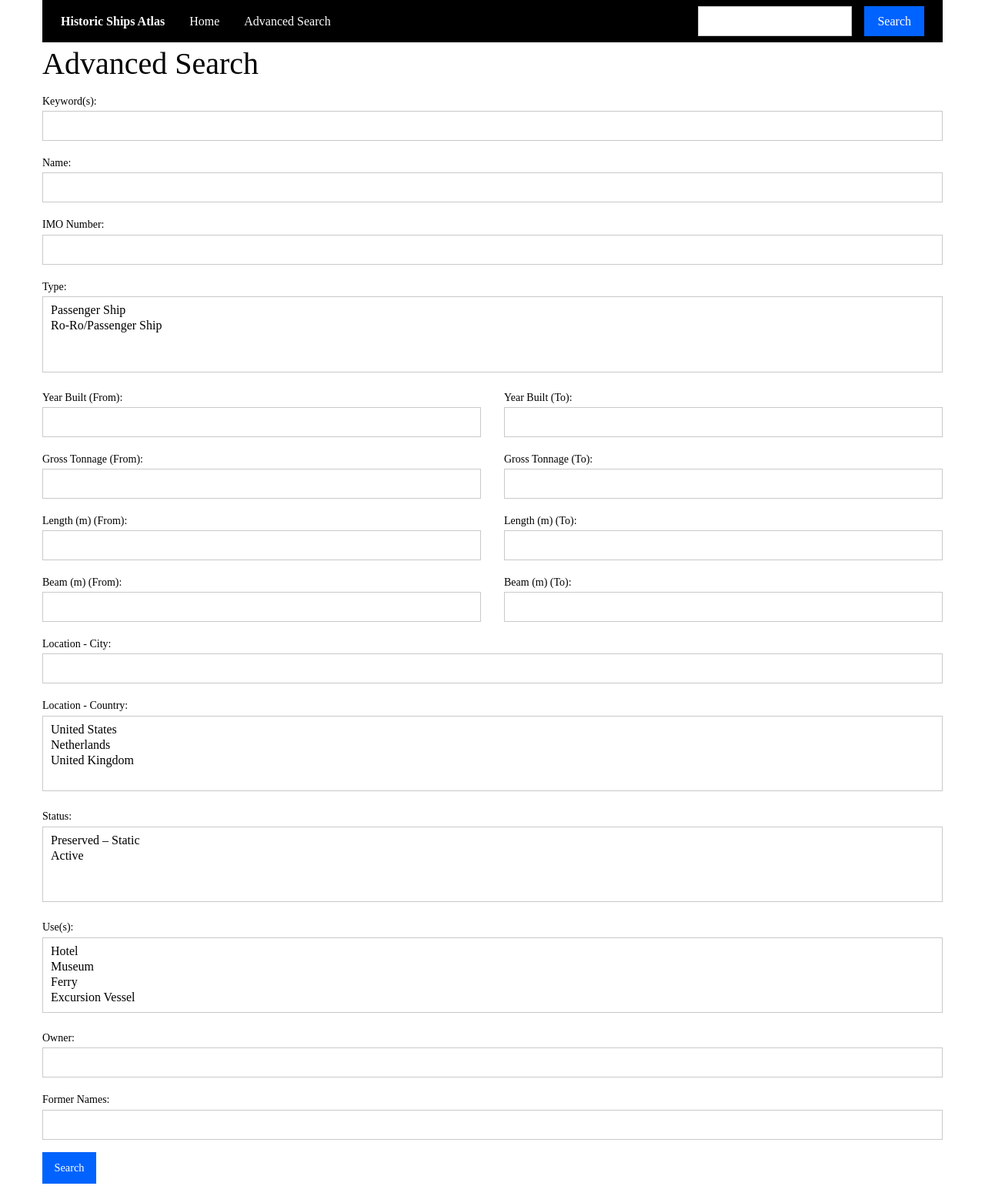
After one commit to donewman/historicshipsatlas2, a Django app: page /atlas/advancedsearch/ in a window 1280 px wide. The commit adds this page. Shown: the whole page at 77% size. Run offline with Django 3.2, Linux system fonts and the light colour scheme; data comes from the database, SQL or seed files in the repository; some libraries are stand-ins or nearby versions; some web fonts are replaced.

Commit message:
Added advanced search form; minor formatting cleanup in templates

```diff
--- a/atlas/context_processors.py
+++ b/atlas/context_processors.py
@@ -1,4 +1,4 @@
-from atlas.forms import BasicSearchForm
+from atlas.forms import SearchForm
 
-def basic_search_form(request):
-    return {'basic_search_form' : BasicSearchForm()}
+def search_form(request):
+    return {'search_form' : SearchForm()}
--- a/atlas/forms.py
+++ b/atlas/forms.py
@@ -1,6 +1,23 @@
 from django import forms
 from atlas.models import Ship, Type, City, Country, Status, Use, Owner
 
-# Basic search form--appears on all pages
-class BasicSearchForm(forms.Form):
-    keywords = forms.CharField(max_length=200, required=False, widget=forms.TextInput(attrs={'class': 'input-group-field'}))
+# Search form
+class SearchForm(forms.Form):
+    keywords = forms.CharField(label='Keyword(s):', max_length=200, required=False)
+    name = forms.CharField(label='Name:', max_length=200, required=False)
+    imo = forms.IntegerField(label='IMO Number:', required=False)
+    type = forms.ModelMultipleChoiceField(label='Type:', queryset=Type.objects.all(), required=False)
+    year_built_from = forms.IntegerField(label='Year Built (From):', required=False)
+    year_built_to = forms.IntegerField(label='Year Built (To):', required=False)
+    tonnage_from = forms.IntegerField(label='Gross Tonnage (From):', required=False)
+    tonnage_to = forms.IntegerField(label='Gross Tonnage (To):', required=False)
+    length_from = forms.IntegerField(label='Length (m) (From):', required=False)
+    length_to = forms.IntegerField(label='Length (m) (To):', required=False)
+    beam_from = forms.IntegerField(label='Beam (m) (From):', required=False)
+    beam_to = forms.IntegerField(label='Beam (m) (To):', required=False)
+    city = forms.CharField(label='Location - City:', max_length=200, required=False)
+    country = forms.ModelMultipleChoiceField(label='Location - Country:', queryset=Country.objects.all(), required=False)
+    status = forms.ModelMultipleChoiceField(label='Status:', queryset=Status.objects.all(), required=False)
+    use = forms.ModelMultipleChoiceField(label='Use(s):', queryset=Use.objects.all(), required=False)
+    owner = forms.CharField(label='Owner:', max_length=200, required=False)
+    former_names = forms.CharField(label='Former Names:', max_length=200, required=False)
--- /dev/null
+++ b/atlas/templates/advanced_search.html
@@ -0,0 +1,82 @@
+{% extends "base_generic.html" %}
+
+{% block content %}
+<h2>Advanced Search</h2>
+<form action="/atlas/search/" method="get" class="grid-x grid-padding-x">
+  <div class="cell">
+    {{ search_form.keywords.label_tag }}
+    {{ search_form.keywords }}
+  </div>
+  <div class="cell">
+    {{ search_form.name.label_tag }}
+    {{ search_form.name }}
+  </div>
+  <div class="cell">
+    {{ search_form.imo.label_tag }}
+    {{ search_form.imo }}
+  </div>
+  <div class="cell">
+    {{ search_form.type.label_tag }}
+    {{ search_form.type }}
+  </div>
+  <div class="medium-6 cell">
+    {{ search_form.year_built_from.label_tag }}
+    {{ search_form.year_built_from }}
+  </div>
+  <div class="medium-6 cell">
+    {{ search_form.year_built_to.label_tag }}
+    {{ search_form.year_built_to }}
+  </div>
+  <div class="medium-6 cell">
+    {{ search_form.tonnage_from.label_tag }}
+    {{ search_form.tonnage_from }}
+  </div>
+  <div class="medium-6 cell">
+    {{ search_form.tonnage_to.label_tag }}
+    {{ search_form.tonnage_to }}
+  </div>
+  <div class="medium-6 cell">
+    {{ search_form.length_from.label_tag }}
+    {{ search_form.length_from }}
+  </div>
+  <div class="medium-6 cell">
+    {{ search_form.length_to.label_tag }}
+    {{ search_form.length_to }}
+  </div>
+  <div class="medium-6 cell">
+    {{ search_form.beam_from.label_tag }}
+    {{ search_form.beam_from }}
+  </div>
+  <div class="medium-6 cell">
+    {{ search_form.beam_to.label_tag }}
+    {{ search_form.beam_to }}
+  </div>
+  <div class="cell">
+    {{ search_form.city.label_tag }}
+    {{ search_form.city }}
+  </div>
+  <div class="cell">
+    {{ search_form.country.label_tag }}
+    {{ search_form.country }}
+  </div>
+  <div class="cell">
+    {{ search_form.status.label_tag }}
+    {{ search_form.status }}
+  </div>
+  <div class="cell">
+    {{ search_form.use.label_tag }}
+    {{ search_form.use }}
+  </div>
+  <div class="cell">
+    {{ search_form.owner.label_tag }}
+    {{ search_form.owner }}
+  </div>
+  <div class="cell">
+    {{ search_form.former_names.label_tag }}
+    {{ search_form.former_names }}
+  </div>
+  <div class="cell">
+    <input type="submit" class="button" value="Search">
+  </div>
+</form>
+{% endblock %}
--- a/atlas/templates/atlas/city_detail.html
+++ b/atlas/templates/atlas/city_detail.html
@@ -7,7 +7,7 @@
 
 <ul>
   {% for ship in city.ship_set.all %}
-  <li><a href="{{ ship.get_absolute_url }}">{{ ship.name }}</a></li>
+    <li><a href="{{ ship.get_absolute_url }}">{{ ship.name }}</a></li>
   {% endfor %}
 </ul>
 
--- a/atlas/templates/atlas/country_detail.html
+++ b/atlas/templates/atlas/country_detail.html
@@ -7,7 +7,7 @@
 
 <ul>
   {% for ship in country.ship_set.all %}
-  <li><a href="{{ ship.get_absolute_url }}">{{ ship.name }}</a></li>
+    <li><a href="{{ ship.get_absolute_url }}">{{ ship.name }}</a></li>
   {% endfor %}
 </ul>
 
--- a/atlas/templates/atlas/owner_detail.html
+++ b/atlas/templates/atlas/owner_detail.html
@@ -7,7 +7,7 @@
 
 <ul>
   {% for ship in owner.ship_set.all %}
-  <li><a href="{{ ship.get_absolute_url }}">{{ ship.name }}</a></li>
+    <li><a href="{{ ship.get_absolute_url }}">{{ ship.name }}</a></li>
   {% endfor %}
 </ul>
 
--- a/atlas/templates/atlas/status_detail.html
+++ b/atlas/templates/atlas/status_detail.html
@@ -7,7 +7,7 @@
 
 <ul>
   {% for ship in status.ship_set.all %}
-  <li><a href="{{ ship.get_absolute_url }}">{{ ship.name }}</a></li>
+    <li><a href="{{ ship.get_absolute_url }}">{{ ship.name }}</a></li>
   {% endfor %}
 </ul>
 
--- a/atlas/templates/atlas/type_detail.html
+++ b/atlas/templates/atlas/type_detail.html
@@ -7,7 +7,7 @@
 
 <ul>
   {% for ship in type.ship_set.all %}
-  <li><a href="{{ ship.get_absolute_url }}">{{ ship.name }}</a></li>
+    <li><a href="{{ ship.get_absolute_url }}">{{ ship.name }}</a></li>
   {% endfor %}
 </ul>
 
--- a/atlas/templates/atlas/use_detail.html
+++ b/atlas/templates/atlas/use_detail.html
@@ -7,7 +7,7 @@
 
 <ul>
   {% for ship in use.ship_set.all %}
-  <li><a href="{{ ship.get_absolute_url }}">{{ ship.name }}</a></li>
+    <li><a href="{{ ship.get_absolute_url }}">{{ ship.name }}</a></li>
   {% endfor %}
 </ul>
 
--- a/atlas/templates/base_generic.html
+++ b/atlas/templates/base_generic.html
@@ -14,10 +14,11 @@
   <div class="off-canvas position-left" id="nav-offcanvas" data-off-canvas>
     <ul class="vertical menu">
       <li><a href="{% url 'index' %}">Home</a></li>
+      <li><a href="{% url 'advanced_search' %}">Advanced Search</a></li>
       <li>
         <form action="/atlas/search/" method="get">
           <div class="input-group">
-            {{ basic_search_form.keywords }}
+            {{ search_form.keywords }}
             <div class="input-group-button">
               <input type="submit" class="button" value="Search">
             </div>
@@ -39,11 +40,12 @@
           <ul class="menu">
             <li class="menu-text">Historic Ships Atlas</li>
             <li><a href="{% url 'index' %}">Home</a></li>
+            <li><a href="{% url 'advanced_search' %}">Advanced Search</a></li>
           </ul>
         </div>
         <form class="top-bar-right" action="/atlas/search/" method="get">
           <ul class="menu input-group">
-            <li>{{ basic_search_form.keywords }}</li>
+            <li>{{ search_form.keywords }}</li>
             <li>
               <div class="input-group-button">
                 <input type="submit" class="button" value="Search">
--- a/atlas/templates/atlas/ship_list.html
+++ b/atlas/templates/search_results.html
@@ -1,11 +1,13 @@
 {% extends "base_generic.html" %}
 
 {% block content %}
-<h2>All Ships</h2>
+<h2>Search Results</h2>
 
 <ul>
   {% for ship in ship_list %}
     <li><a href="{{ ship.get_absolute_url }}">{{ ship.name }}</a></li>
+  {% empty %}
+    <p>No results found.</p>
   {% endfor %}
 </ul>
 {% endblock %}
--- a/atlas/urls.py
+++ b/atlas/urls.py
@@ -4,8 +4,8 @@ from atlas import views
 urlpatterns = [
     path('', views.index, name='index'),
     path('ship/<slug:slug>/', views.ShipDetailView.as_view(), name='ship_detail'),
-    path('ships/', views.ShipListView.as_view(), name='ships'),
-    path('search/', views.SearchView.as_view(), name='search'),
+    path('search/', views.SearchResultsView.as_view(), name='search_results'),
+    path('advancedsearch/', views.AdvancedSearchView.as_view(), name='advanced_search'),
     path('type/<slug:slug>/', views.TypeDetailView.as_view(), name='type_detail'),
     path('city/<slug:slug>/', views.CityDetailView.as_view(), name='city_detail'),
     path('country/<slug:slug>/', views.CountryDetailView.as_view(), name='country_detail'),
--- a/atlas/views.py
+++ b/atlas/views.py
@@ -1,10 +1,10 @@
 from django.shortcuts import render
-from django.views.generic import DetailView, ListView
+from django.views.generic import DetailView, FormView, ListView
 from django.views.generic.base import RedirectView
 from django.core import serializers
 from django.contrib.postgres.search import SearchVector
 from atlas.models import Ship, Type, City, Country, Status, Use, Owner
-from atlas.forms import BasicSearchForm
+from atlas.forms import SearchForm
 
 # Index view
 def index(request):
@@ -17,13 +17,17 @@ def index(request):
 
     return render(request, 'index.html', context,)
 
-# List of all ships
-class ShipListView(ListView):
+# Advanced search form
+class AdvancedSearchView(FormView):
+    template_name = 'advanced_search.html'
+    form_class = SearchForm
+    success_url = '/atlas/search/'
+
+# Search results
+class SearchResultsView(ListView):
+    template_name = 'search_results.html'
     model = Ship
 
-# Basic search form
-class SearchView(ListView):
-    model = Ship
     def get_queryset(self):
         try:
             search_string = self.request.GET["keywords"]
--- a/historicshipsatlas2/settings.py
+++ b/historicshipsatlas2/settings.py
@@ -65,7 +65,7 @@ TEMPLATES = [
                 'django.template.context_processors.request',
                 'django.contrib.auth.context_processors.auth',
                 'django.contrib.messages.context_processors.messages',
-                'atlas.context_processors.basic_search_form',
+                'atlas.context_processors.search_form',
             ],
         },
     },
```
Also changed, not shown: atlas/templates/atlas/search.html (deleted, +0 -10 lines).
